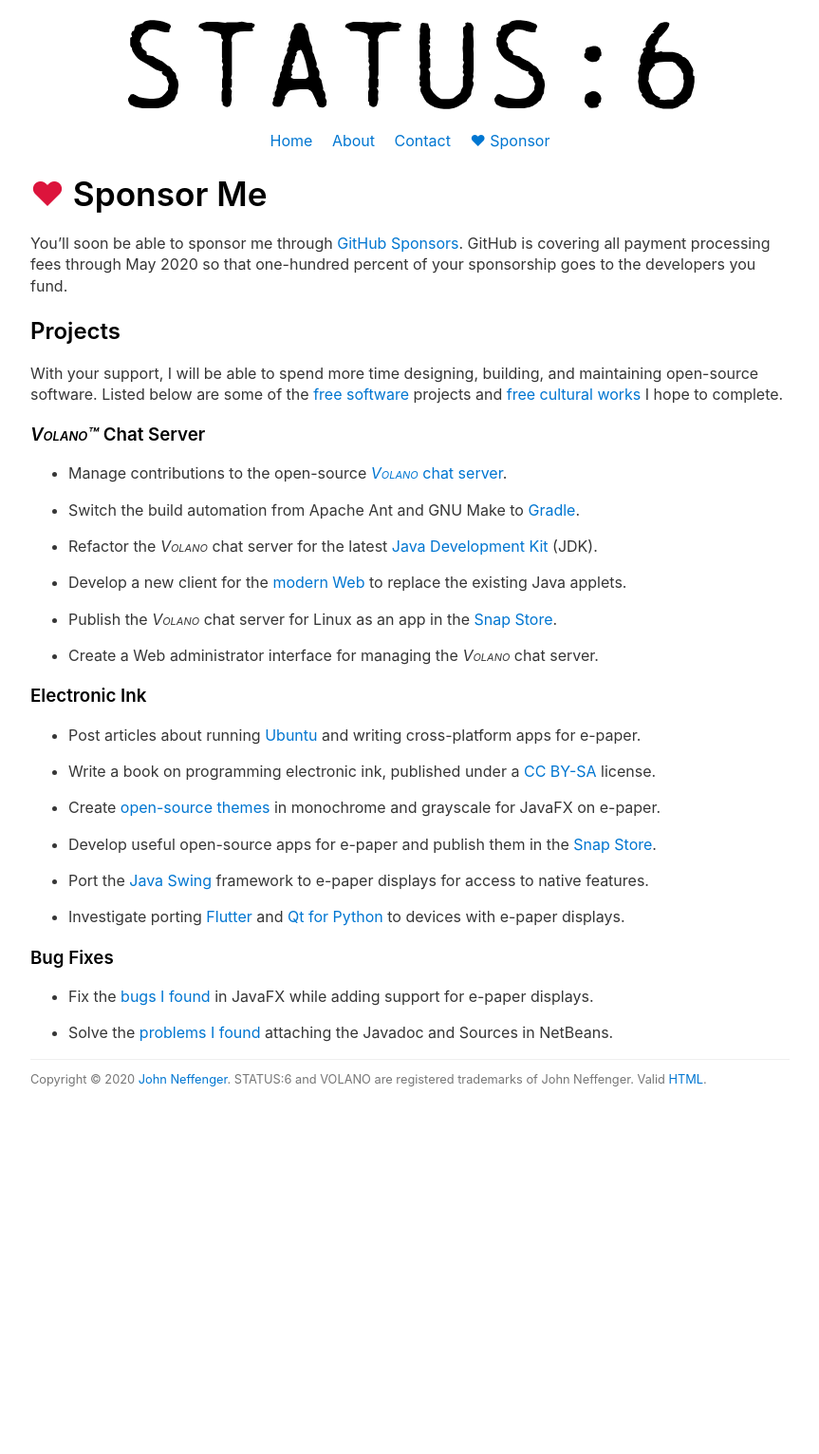
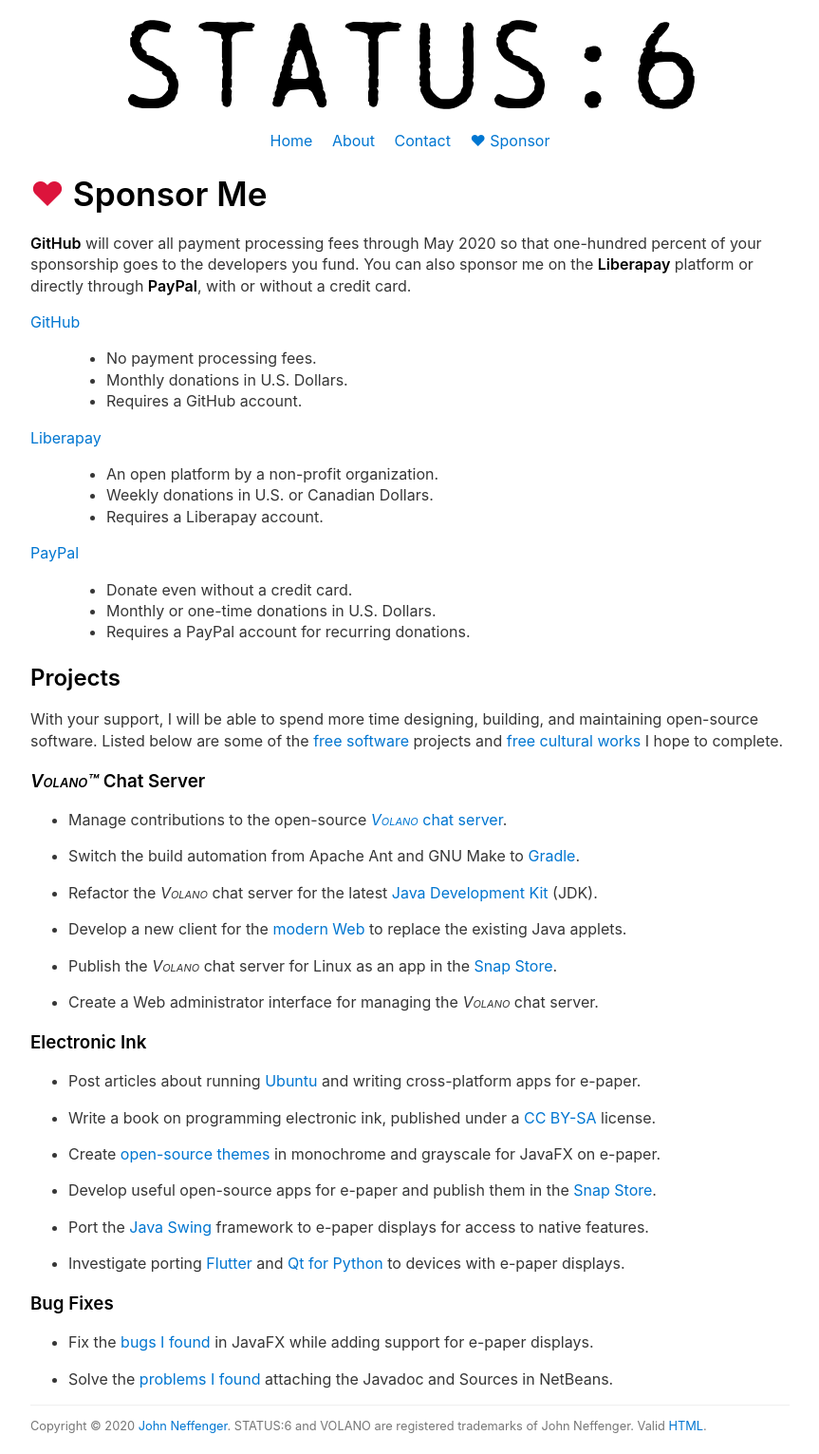
Before and after one commit to jgneff/www-status6, a Jekyll site: the page built from docs/sponsor.md, in a window 1280 px wide. Shown: the whole page at 95% size, without its empty margins (208-1071 px from the left). Built offline with Jekyll 4.4.1, drawn with Linux system fonts in a browser that asks for light colours; before the commit the page ends 1166 px from its top, so only the background shows below that.

Commit message:
Add links to donation platforms on sponsor page
Add links and descriptions for GitHub Sponsors, Liberapay, and PayPal to
the sponsor page.

```diff
--- a/docs/_layouts/default.html
+++ b/docs/_layouts/default.html
@@ -18,11 +18,11 @@ footer {padding-top: 0;}
 table {width: auto;}
 /* Water.css additions */
 header, nav {text-align: center;}
+header > a > img {display: block; margin-left: auto; margin-right: auto;}
 nav > ul {padding: 0; list-style-type: none; line-height: 2;}
 nav > ul > li {display: inline; padding-left: 1em; white-space: nowrap; color: var(--links);}
 nav > ul > li:first-child {padding-left: 0;}
 h3, footer {clear: both;}
-img {display: block; margin-left: auto; margin-right: auto;}
 table {margin-left: auto; margin-right: auto; font-variant-numeric: tabular-nums;}
 /* Other rules */
 #sponsor:hover > b {color: crimson;}
--- a/docs/sponsor.md
+++ b/docs/sponsor.md
@@ -6,8 +6,23 @@ description: Sponsor John Neffenger to design, build, and maintain open-source s
 
 # **♥**{:.heart} Sponsor Me
 
-You'll soon be able to sponsor me through [GitHub Sponsors][sponsors].
-GitHub is covering all payment processing fees through May 2020 so that one-hundred percent of your sponsorship goes to the developers you fund.
+**GitHub** will cover all payment processing fees through May 2020 so that one-hundred percent of your sponsorship goes to the developers you fund.
+You can also sponsor me on the **Liberapay** platform or directly through **PayPal**, with or without a credit card.
+
+[GitHub][github]
+:   * No payment processing fees.
+    * Monthly donations in U.S. Dollars.
+    * Requires a GitHub account.
+
+[Liberapay][liberapay]
+:   * An open platform by a non-profit organization.
+    * Weekly donations in U.S. or Canadian Dollars.
+    * Requires a Liberapay account.
+
+[PayPal][paypal]
+:   * Donate even without a credit card.
+    * Monthly or one-time donations in U.S. Dollars.
+    * Requires a PayPal account for recurring donations.
 
 ## Projects
 
@@ -49,6 +64,9 @@ Listed below are some of the [free software][free-sw] projects and [free cultura
 * Solve the [problems I found][netbeans] attaching the Javadoc and Sources in NetBeans.
 
 [sponsors]: https://github.com/sponsors
+[github]: https://github.com/sponsors/jgneff
+[liberapay]: https://liberapay.com/jgneff
+[paypal]: https://www.paypal.com/cgi-bin/webscr?cmd=_s-xclick&hosted_button_id=TLPD5EPWLSM5G&source=url
 [free-sw]: https://www.gnu.org/philosophy/free-sw.html
 [freeworks]: https://creativecommons.org/share-your-work/public-domain/freeworks
 [volano]: https://github.com/jgneff/volano
```
